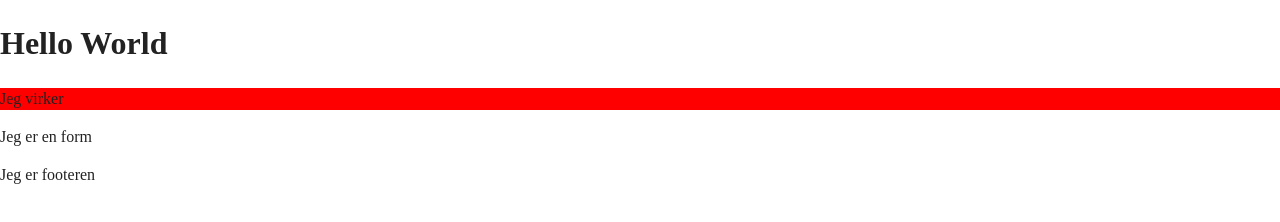
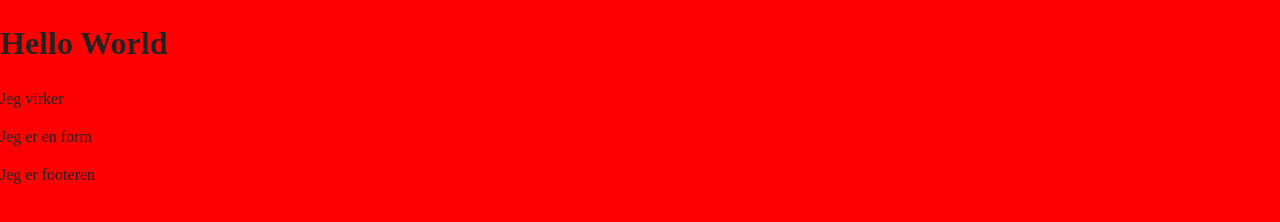
Before and after one commit to MartinBK/martinbk.github.io, a plain HTML site: page index.html in a window 1280 px wide. Drawn offline with nearby package versions, Linux system fonts and the light colour scheme.

Commit message:
Update main.css

```diff
--- a/css/main.css
+++ b/css/main.css
@@ -15,9 +15,12 @@ html {
   color: #222;
   font-size: 1em;
   line-height: 1.4;
+  background-color: red;
 }
 
-#info_background {background-color: red;}
+#info_background {
+  background-color: red;
+}
 
 /*
  * Remove text-shadow in selection highlight:
```
